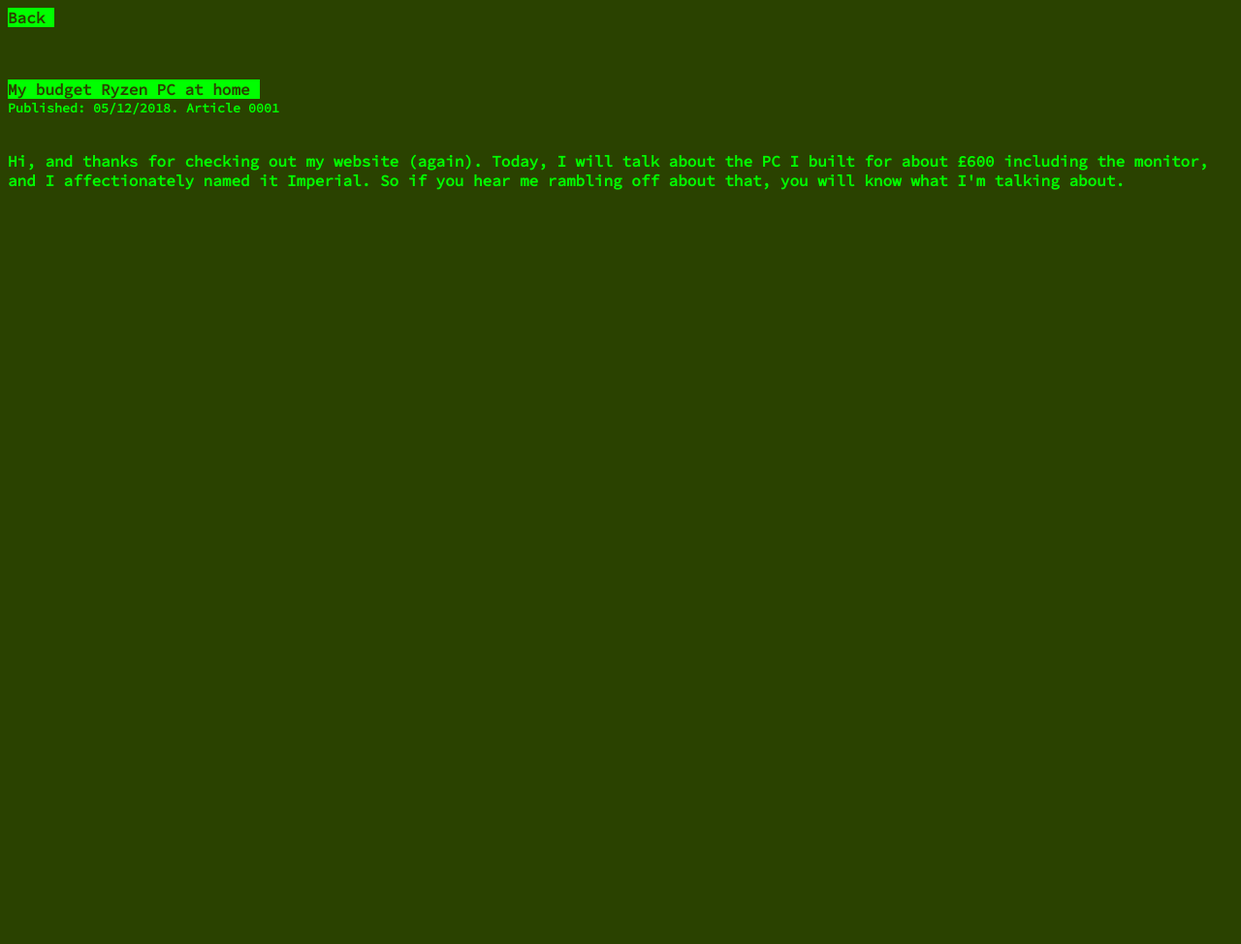
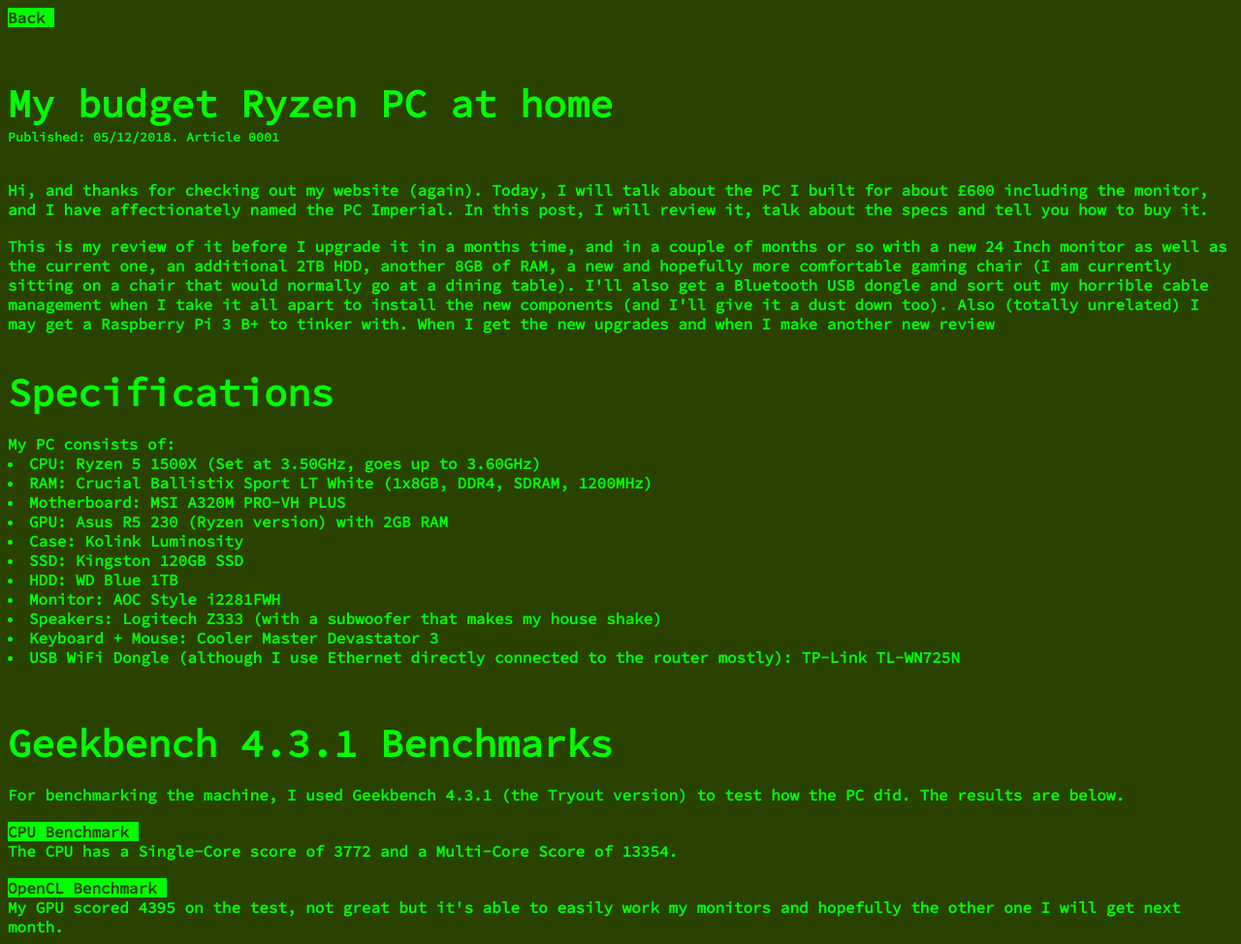
Before and after one commit to sd0e/terminal, a plain HTML site: page blog/0002.html in a window 1280 px wide. Shown: the whole page at 97% size. Before the commit the page ends 800 px from the top, so only its background shows below. Drawn offline with Linux system fonts and the light colour scheme.

Commit message:
Quick Push

```diff
--- a/blog/0002.html
+++ b/blog/0002.html
@@ -12,16 +12,50 @@
     <br>
     <br>
     <br>
-    <a class="terminal_link">My budget Ryzen PC at home</a>
+    <a class="terminal_large">My budget Ryzen PC at home</a>
     <br>
     <a class="terminal_small">Published: 05/12/2018. Article 0001</a>
     <br>
     <br>
     <br>
-    <a class="terminal">Hi, and thanks for checking out my website (again). Today, I will talk about the PC I built for about £600 including
-    the monitor, and I affectionately named it Imperial. So if you hear me rambling off about that, you will know what I'm talking about.</a>
+    <a class="terminal">Hi, and thanks for checking out my website (again). Today, I will talk about the PC I built for about £600 including the monitor, and I have affectionately named the PC Imperial. In this post, I will review it, talk about the specs and tell you how to buy it.</a>
     <br>
     <br>
-    <a class="terminal"></a>
+    <a class="terminal">This is my review of it before I upgrade it in a months time, and in a couple of months or so with a new 24 Inch monitor as well as the current one, an additional 2TB HDD, another 8GB of RAM, a new and hopefully more comfortable gaming chair (I am currently sitting on a chair that would normally go at a dining table). I'll also get a Bluetooth USB dongle and sort out my horrible cable management when I take it all apart to install the new components (and I'll give it a dust down too). Also (totally unrelated) I may get a Raspberry Pi 3 B+ to tinker with. When I get the new upgrades and when I make another new review </a>
+    <br>
+    <br>
+    <br>
+    <a class="terminal_large">Specifications</a>
+    <br>
+    <br>
+    <a class="terminal">My PC consists of:</a>
+    <li class="terminal">CPU: Ryzen 5 1500X (Set at 3.50GHz, goes up to 3.60GHz)</li>
+    <li class="terminal">RAM: Crucial Ballistix Sport LT White (1x8GB, DDR4, SDRAM, 1200MHz)</li>
+    <li class="terminal">Motherboard: MSI A320M PRO-VH PLUS</li>
+    <li class="terminal">GPU: Asus R5 230 (Ryzen version) with 2GB RAM</li>
+    <li class="terminal">Case: Kolink Luminosity</li>
+    <li class="terminal">SSD: Kingston 120GB SSD</li>
+    <li class="terminal">HDD: WD Blue 1TB</li>
+    <li class="terminal">Monitor: AOC Style i2281FWH</li>
+    <li class="terminal">Speakers: Logitech Z333 (with a subwoofer that makes my house shake)</li>
+    <li class="terminal">Keyboard + Mouse: Cooler Master Devastator 3</li>
+    <li class="terminal">USB WiFi Dongle (although I use Ethernet directly connected to the router mostly): TP-Link TL-WN725N</li>
+    <br>
+    <br>
+    <br>
+    <a class="terminal_large">Geekbench 4.3.1 Benchmarks</a>
+    <br>
+    <br>
+    <a class="terminal">For benchmarking the machine, I used Geekbench 4.3.1 (the Tryout version) to test how the PC did. The results are below.</a>
+    <br>
+    <br>
+    <a class="terminal_link">CPU Benchmark</a>
+    <br>
+    <a class="terminal">The CPU has a Single-Core score of 3772 and a Multi-Core Score of 13354.</a>
+    <br>
+    <br>
+    <a class="terminal_link">OpenCL Benchmark</a>
+    <br>
+    <a class="terminal">My GPU scored 4395 on the test, not great but it's able to easily work my monitors and hopefully the other one I will get next month.</a>
   </body>
 </html>
```
